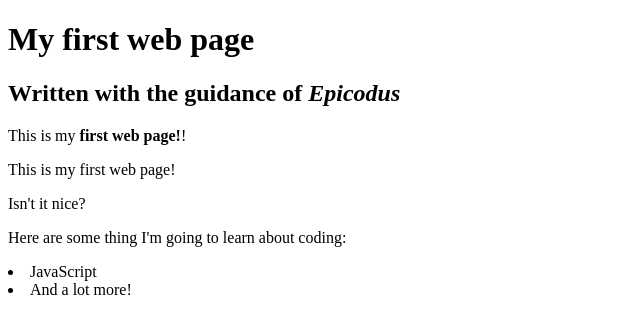
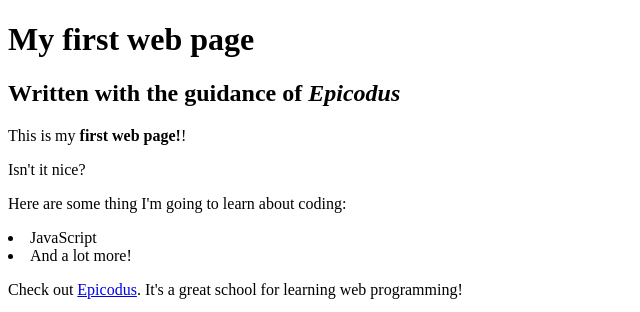
Before and after one commit to waredaniel/my-first-webpage, a plain HTML site: page my-first-webpage.html in a window 1280 px wide. Shown: the top 312 px of the page, without its empty margins (0-640 px from the left). Drawn offline with Linux system fonts and the light colour scheme.

Commit message:
fix additional typos

```diff
--- a/my-first-webpage.html
+++ b/my-first-webpage.html
@@ -8,8 +8,6 @@
    <h2>Written with the guidance of <em>Epicodus</em></h2>
 
    <p>This is my <strong>first web page!</strong>!</p>
-
-   <p>This is my first web page!</p>
    <p>Isn't it nice?</p>
 
    <p>Here are some thing I'm going to learn about coding:</p>
```
